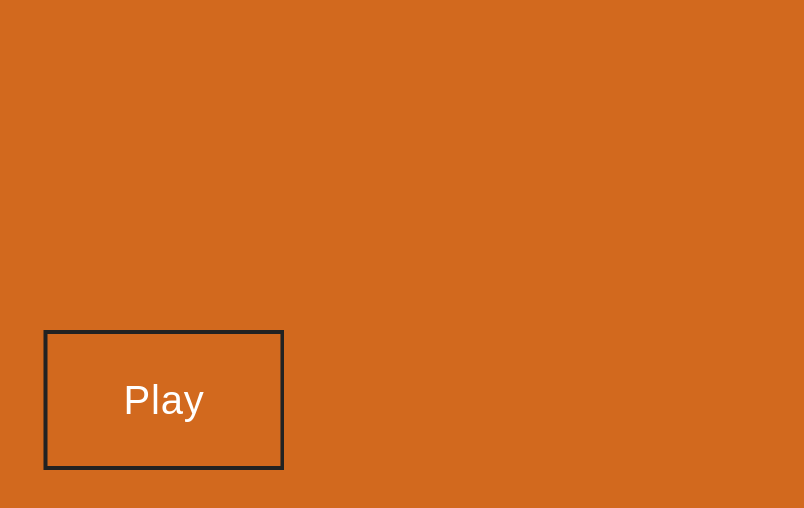
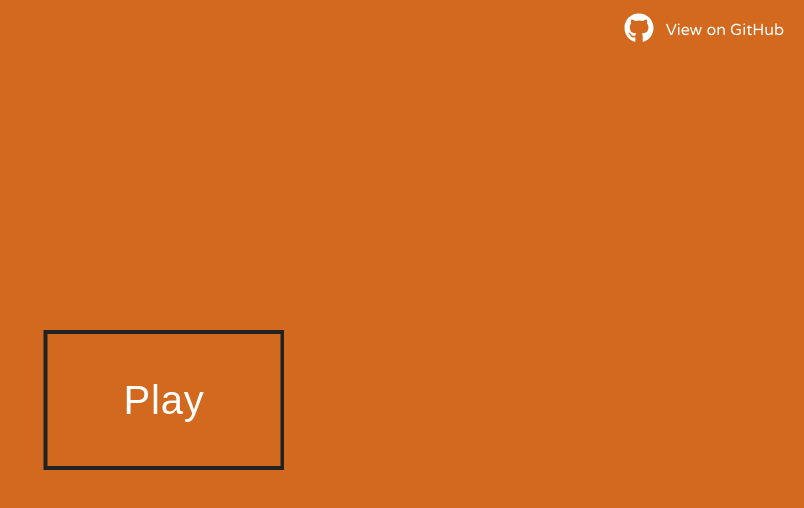
Before and after one commit to julianleahy/tictactoe, a website built with webpack: page src/index.html in a window 1280 px wide. Shown: the whole page, without its empty margins (476-1280 px from the left). Built offline with nearby package versions, Linux system fonts and the light colour scheme.

Commit message:
add link to github

```diff
--- a/src/index.html
+++ b/src/index.html
@@ -12,6 +12,7 @@
     <title>TicTacToe</title>
     <meta name="description" content="tictactoe game">
     <meta name="viewport" content="width=device-width, initial-scale=1">
+    <script defer src="https://use.fontawesome.com/releases/v5.0.6/js/all.js"></script>
 
 
 </head>
@@ -36,6 +37,15 @@
                 <p class="gameover"></p>
             </div>
 
+        </div>
+
+        <div class="git-wrap">
+            <div class="git-logo">
+                <i class="fab fa-github" id="github"></i>
+            </div>
+            <div class="git-hub">
+                <a href="https://github.com/julianleahy/">View on GitHub</a>
+            </div>
         </div>
 
 
--- a/src/styles/main.scss
+++ b/src/styles/main.scss
@@ -221,3 +221,47 @@ section.bottom {
         outline: none !important;
     }
 }
+
+// git link
+.git-wrap {
+    position: fixed;
+    top:10px;
+    right: 10px;
+    height: 40px;
+    line-height: 40px;
+    width: 170px;
+}
+
+.git-hub{
+    position: absolute;
+    top: 0;
+    right: 10px;
+}
+
+.git-hub > a{
+    color: #fff;
+    text-decoration: none;
+}
+
+.git-hub > a:before {
+    content: "";
+    position: absolute;
+    width: 100%;
+    height: 2px;
+    bottom: 0;
+    left: 0;
+    background-color: #fff;
+    visibility: hidden;
+    transform: scaleX(0);
+    transition: all 0.3s ease-in-out 0s;
+  }
+
+  .git-hub > a:hover:before {
+    visibility: visible;
+    transform: scaleX(1);
+  }
+
+  .git-logo {
+      color: #fff;
+      font-size: 30px;
+  }
```
